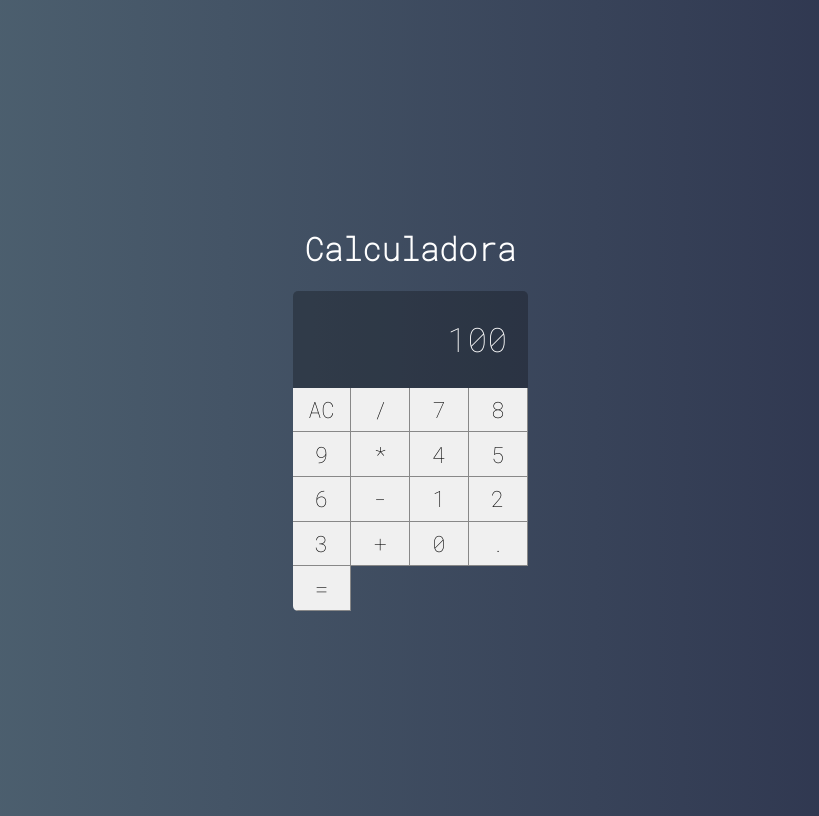
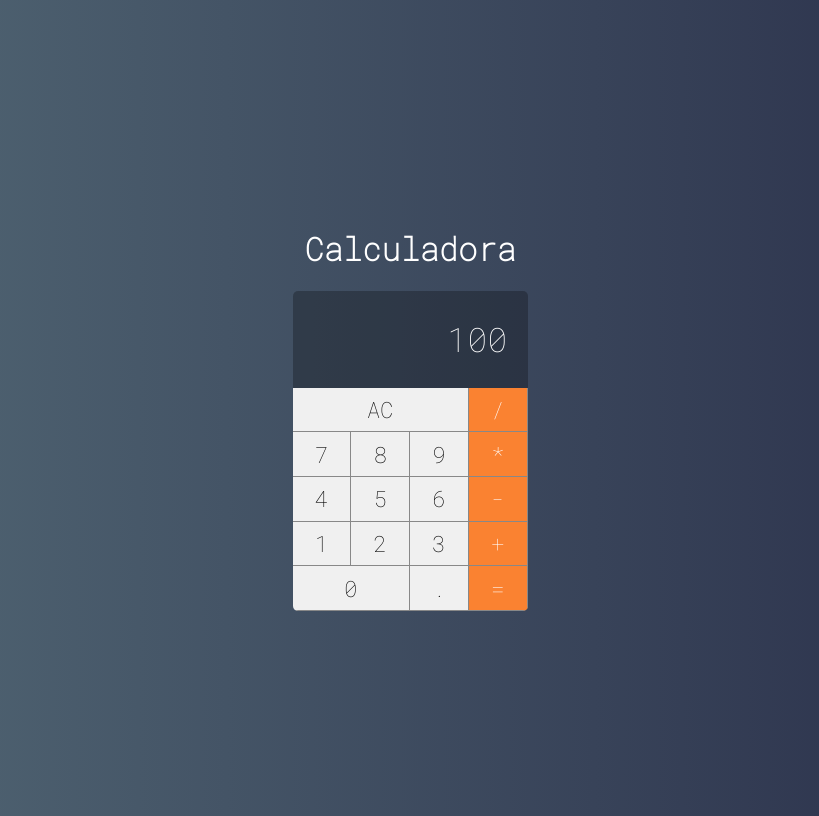
Before and after one commit to ASbarros/projCalculadoraCursoUdemy, a React (Create React App) app in the folder calculadora/: page / in a window 1280 px wide. Shown: the whole page, without its empty margins (230-1049 px from the left). Built offline with nearby package versions, Linux system fonts and the light colour scheme.

Commit message:
componente button #02

```diff
--- a/calculadora/src/components/Button.css
+++ b/calculadora/src/components/Button.css
@@ -11,3 +11,24 @@
     border-bottom: var(--border-button);
     outline: none;
 }
+
+.button:active {
+    background-color: #ccc;
+}
+
+.button.double {
+    grid-column: span 2;
+}
+
+.button.triple {
+    grid-column: span 3;
+}
+
+.button.operation {
+    background-color: #fa8231;
+    color: #FFF;
+}
+
+.button.button.operation:active {
+    background-color: #fa8231cc;
+}
--- a/calculadora/src/components/Button.jsx
+++ b/calculadora/src/components/Button.jsx
@@ -2,4 +2,11 @@ import React from 'react'
 import './Button.css'
 
 export default props =>
-<button className='button'>{props.label}</button>
+    <button onClick={e => props.click && props.click(e.target.label)}
+        className={`
+    button
+    ${props.operation ? 'operation' : ''}
+    ${props.double ? 'double' : ''}
+    ${props.triple ? 'triple' : ''}
+    `}>
+        {props.value}{props.label}</button>
--- a/calculadora/src/main/Calculator.jsx
+++ b/calculadora/src/main/Calculator.jsx
@@ -5,27 +5,45 @@ import Button from '../components/Button'
 import Display from '../components/Display'
 
 export default class Calculator extends Component {
+
+    constructor(props) {
+        super(props)
+        this.clearMemory = this.clearMemory.bind(this)
+    }
+
+    clearMemory() {
+        console.log('limpar')
+    }
+
+    setOperation(operation) {
+        console.log(operation, 3)
+    }
+
+    addDigit(n) {
+        console.log(n)
+    }
+
     render() {
         return (
             <div className="calculator" >
                 <Display value={100} />
-                <Button label="AC"/>
-                <Button label="/"/>
-                <Button label="7"/>
-                <Button label="8"/>
-                <Button label="9"/>
-                <Button label="*"/>
-                <Button label="4"/>
-                <Button label="5"/>
-                <Button label="6"/>
-                <Button label="-"/>
-                <Button label="1"/>
-                <Button label="2"/>
-                <Button label="3"/>
-                <Button label="+"/>
-                <Button label="0"/>
-                <Button label="."/>
-                <Button label="="/>
+                <Button label="AC" click={this.clearMemory} triple />
+                <Button label="/" click={() => this.setOperation('/')} operation/>
+                <Button label="7" click={() => this.addDigit('7')} />
+                <Button label="8" click={() => this.addDigit('8')} />
+                <Button label="9" click={() => this.addDigit('9')} />
+                <Button label="*" click={() => this.setOperation('*')} operation/>
+                <Button label="4" click={() => this.addDigit('4')} />
+                <Button label="5" click={() => this.addDigit('5')} />
+                <Button label="6" click={() => this.addDigit('6')} />
+                <Button label="-" click={() => this.setOperation('-')} operation/>
+                <Button label="1" click={() => this.addDigit('1')} />
+                <Button label="2" click={() => this.addDigit('2')} />
+                <Button label="3" click={() => this.addDigit('3')} />
+                <Button label="+" click={() => this.setOperation('+')} operation/>
+                <Button label="0" click={() => this.addDigit('0')} double />
+                <Button label="." click={() => this.addDigit('.')} />
+                <Button label="=" click={() => this.setOperation('=')} operation/>
             </div>
         )
     }
```
